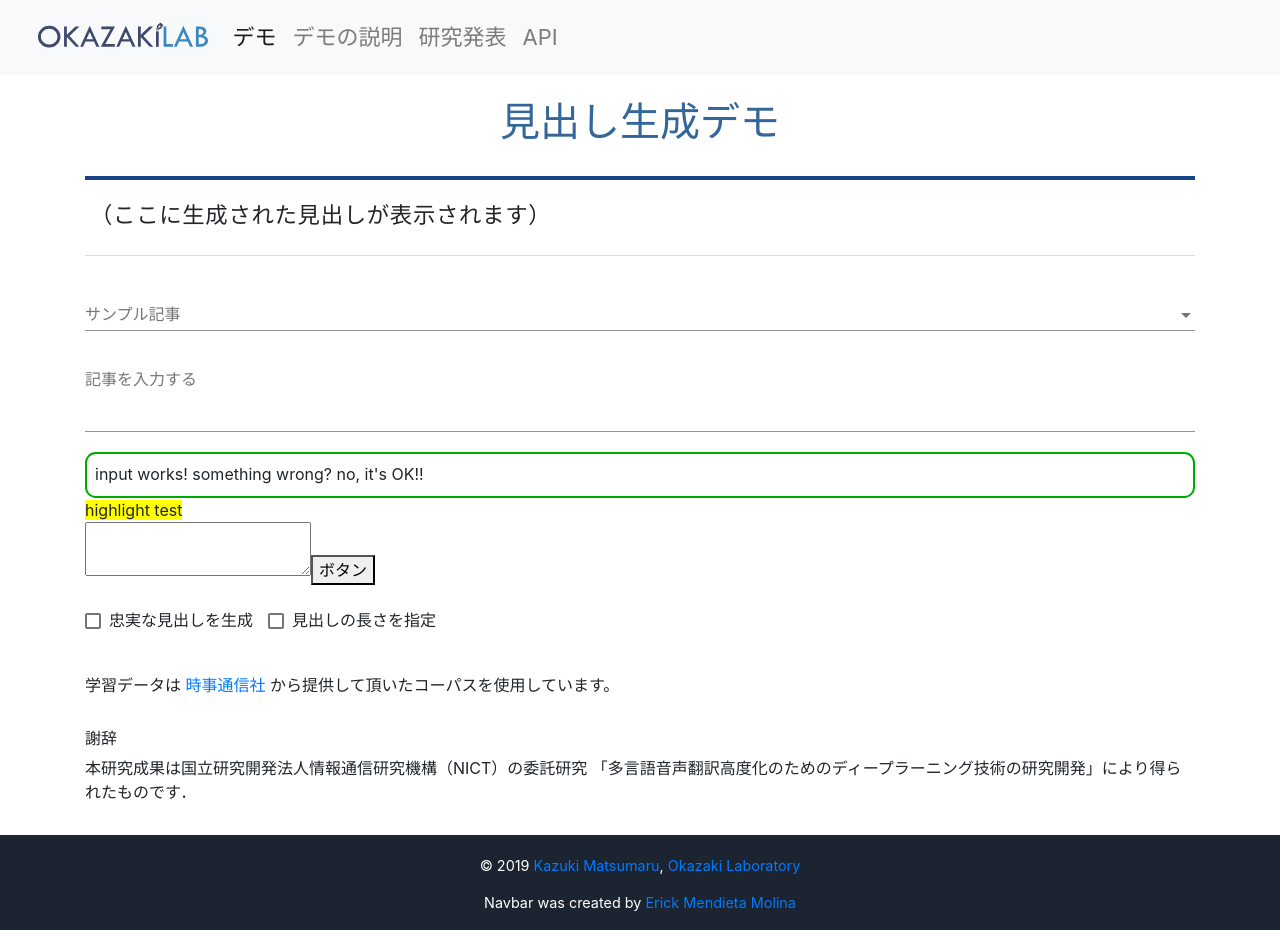
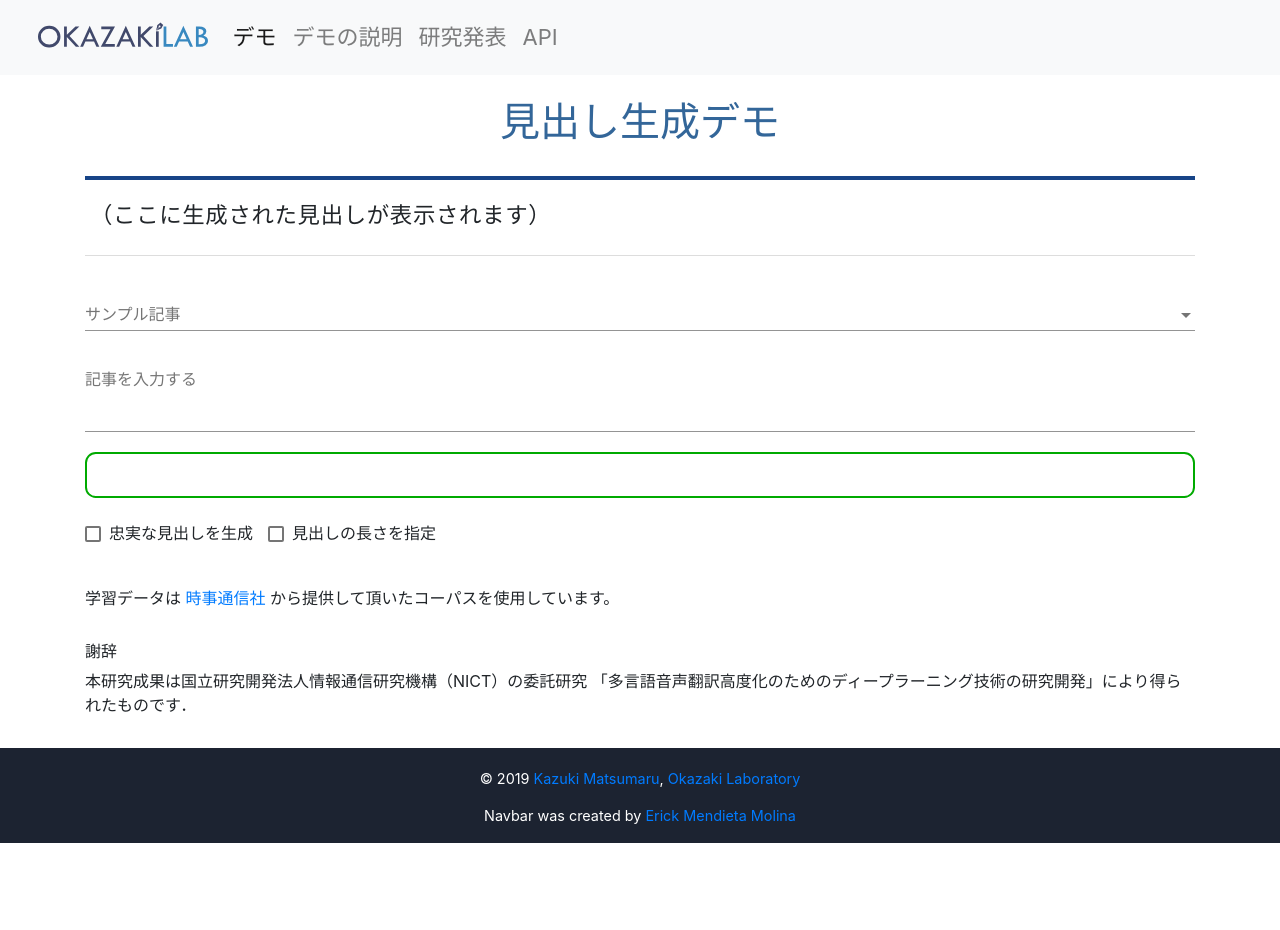
Before and after one commit to teanakamura/headline-generation-interface, an Angular app: page / in a window 1280 px wide. After the commit the page ends 843 px from the top, so only its background shows below. Built offline with nearby package versions, Linux system fonts and the light colour scheme; what ngx-markdown would draw is missing.

Commit message:
complete input box with highlight

```diff
--- a/src/app/generate/generate.component.html
+++ b/src/app/generate/generate.component.html
@@ -13,14 +13,14 @@
             cdkTextareaAutosize
             cdkAutosizeMinRows="3"
             contentEditable="true"
-            [(ngModel)]="text" (input)="onKey($event)"
-            (select)="onSelect($event)">
+            [(ngModel)]="text" (input)="onKey($event)">
   </textarea>
 </mat-form-field>
 
-<app-input></app-input>
+<app-input (inputEvent)="receiveInput($event)"
+           [setParentText]="text">
+</app-input>
 
-<button contenteditable="true">ボタン</button>
 <div contentEditable="true"></div>
 
 <mat-checkbox class="model-mode" [formControl]="isTruthful">忠実な見出しを生成</mat-checkbox>
--- a/src/app/generate/generate.component.ts
+++ b/src/app/generate/generate.component.ts
@@ -14,7 +14,7 @@ import { FormControl } from '@angular/forms';
 export class GenerateComponent implements OnInit {
   private URL = 'https://api.okazakilab.org/';
   generatedHeadline = '（ここに生成された見出しが表示されます）';
-  text = '';
+  public text = '';
   length = 30;
   selections = {};
   isLengthControl = new FormControl(false);
@@ -78,15 +78,12 @@ export class GenerateComponent implements OnInit {
     this.changed.next();
   }
 
-  onSelect(event: any) {
-    let selection = event.target.value.substring(event.target.selectionStart, event.target.selectionEnd);
-    selection in this.selections
-      ? this.selections[selection].push([event.target.selectionStart, event.target.selectionEnd])
-      : this.selections[selection] = [[event.target.selectionStart, event.target.selectionEnd]];
-    console.log(this.selections);
-    console.log('on select');
-    console.log(window.getSelection().toString());
-    document.execCommand("underline");
+  replacer(html: string) {
+    return html.replace(/<(\/?)span.*?>/g, "<$1key>");
   }
 
+  receiveInput(articleWithHTML: string) {
+    console.log(this.replacer(articleWithHTML));
+    this.changed.next();
+  }
 }
--- a/src/app/generate/input/input.component.html
+++ b/src/app/generate/input/input.component.html
@@ -1,5 +1,6 @@
-<div #inputHighlight class="input-highlight" contenteditable="true" (mouseup)="onDivSelect()">
-  input works! something wrong? no, it's OK!!
+<div #inputHighlight
+     class="input-highlight"
+     contenteditable="true"
+     (mouseup)="onMouseUp($event)"
+     (keyup)="onKeyUp($event)">
 </div>
-<div><span class="mark1">highlight test</span></div>
-<textarea (select)="onSelect($event)"></textarea>
--- a/src/app/generate/input/input.component.ts
+++ b/src/app/generate/input/input.component.ts
@@ -1,4 +1,4 @@
-import { Component, OnInit, Renderer2, ElementRef, ViewChild } from '@angular/core';
+import { Component, OnInit, Renderer2, ElementRef, ViewChild, Input, Output, EventEmitter } from '@angular/core';
 import { partition } from 'lodash-es';
 
 @Component({
@@ -9,6 +9,12 @@ import { partition } from 'lodash-es';
 
 export class InputComponent implements OnInit {
   @ViewChild('inputHighlight', {static: false}) inp: ElementRef;
+  parentText: string;
+  @Input() set setParentText(val: string) {
+    this.parentText = val;
+    if (this.inp) this.inp.nativeElement.innerHTML = val;
+  }
+  @Output() inputEvent = new EventEmitter();
   selections = {};
   ranges: Range[] = [];
 
@@ -18,35 +24,22 @@ export class InputComponent implements OnInit {
   ngOnInit() {
   }
 
-  onSelect(event: any) {
-    let selection = event.target.value.substring(event.target.selectionStart, event.target.selectionEnd);
-    console.log(selection);
-    selection in this.selections
-      ? this.selections[selection].push([event.target.selectionStart, event.target.selectionEnd])
-      : this.selections[selection] = [[event.target.selectionStart, event.target.selectionEnd]];
-    console.log(this.selections);
-    console.log('on select in input-highlight');
-    console.log(window.getSelection().toString());
-    document.execCommand("underline");
-  }
-
   isApart(a: Range, b: Range) {
     return a.compareBoundaryPoints(Range.END_TO_START, b) >= 0  // the position of a.start >= b.end
       || a.compareBoundaryPoints(Range.START_TO_END, b) <= 0; // the position of a.end <= b.start
   }
 
-  onDivSelect() {
-    console.log('onDivSelect');
-    let sel = window.getSelection();
-    if (!sel.rangeCount) return;
+  onSelect(sel: Selection) {
+    // let sel = window.getSelection();
+    // if (!sel.rangeCount) return;
     let range = sel.getRangeAt(0);
     let removedRanges: Range[];
     if (this.ranges.length) {
-      console.log(this.ranges.map(e => e.toString()));
+      // console.log(this.ranges.map(e => e.toString()));
+      // console.log(range);
       [this.ranges, removedRanges] = partition(this.ranges, e => this.isApart(range, e));
       removedRanges.forEach((r) => {
         let newNode = document.createTextNode(r.toString());
-        console.log(r.toString());
         r.deleteContents();
         r.insertNode(newNode);
       });
@@ -56,18 +49,38 @@ export class InputComponent implements OnInit {
       let newNode = this.ren.createElement('span');
       // this.ren.addClass(newNode, 'mark1');
       newNode.setAttribute('class', 'mark1');
-      newNode.innerHTML = sel.toString();
-      console.log(range.toString(), sel.toString());
+      // newNode.innerHTML = sel.toString();
+      range.surroundContents(newNode);
       range.deleteContents();
       range.insertNode(newNode);
-      // setTimeout(range.insertNode.bind(range), 1000, newNode);
     }
     this.inp.nativeElement.normalize();
-    // console.log(sel.toString());
-    // console.log(range);
-    // console.log(range.collapsed);
-    // console.log(range.commonAncestorContainer.className);
-    // console.log(this.inp.nativeElement.innerHTML);
-    // console.log(this.ranges)
+  }
+
+  deleteEmptyRanges() {
+    if (this.ranges.length) this.ranges = this.ranges.filter(e => e.toString());
+    this.inp.nativeElement.normalize();
+  }
+
+  removeEmptyRanges() {
+    let removedRanges: Range[];
+    if (this.ranges.length) {
+      [this.ranges, removedRanges] = partition(this.ranges, e => e.toString());
+      removedRanges.forEach((r) => r.deleteContents());
+      this.inp.nativeElement.normalize();
+    }
+  }
+
+  onKeyUp(event: any) {
+    let sel = window.getSelection();
+    if(sel.rangeCount && sel.getRangeAt(0).toString()) this.onSelect(sel);
+    if(event.keyCode == 8) this.deleteEmptyRanges();
+    this.inputEvent.emit(this.inp.nativeElement.innerHTML);
+  }
+
+  onMouseUp(event: any) {
+    let sel = window.getSelection();
+    if(sel.rangeCount) this.onSelect(sel);
+    this.inputEvent.emit(this.inp.nativeElement.innerHTML);
   }
 }
```
